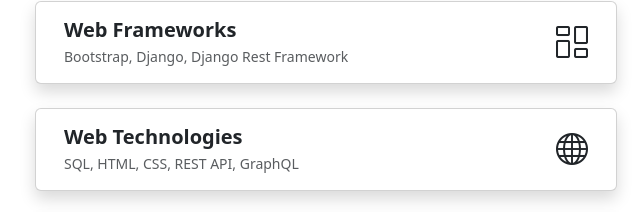
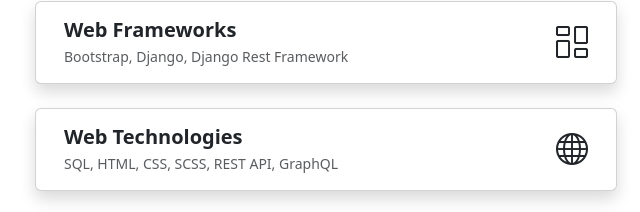
Before and after one commit to viktor-77/Personal_site, a plain HTML site: page index.html in a window 1280 px wide. Shown: the part 1941-2153 px from the top of the page, 314-954 px from the left. Drawn offline with nearby package versions, Linux system fonts and the light colour scheme.

Commit message:
Update skills section

```diff
--- a/index.html
+++ b/index.html
@@ -145,7 +145,7 @@
                             <div class="card-body d-flex justify-content-between align-items-center">
                                 <div>
                                     <h5 class="fw-bold mb-1">Web Technologies</h5>
-                                    <p class="mb-0 small text-muted">SQL, HTML, CSS, REST API, GraphQL</p>
+                                    <p class="mb-0 small text-muted">SQL, HTML, CSS, SCSS, REST API, GraphQL</p>
                                 </div>
                                 <i class="bi bi-globe fs-2 ms-3 text-dark"></i>
                             </div>
```
